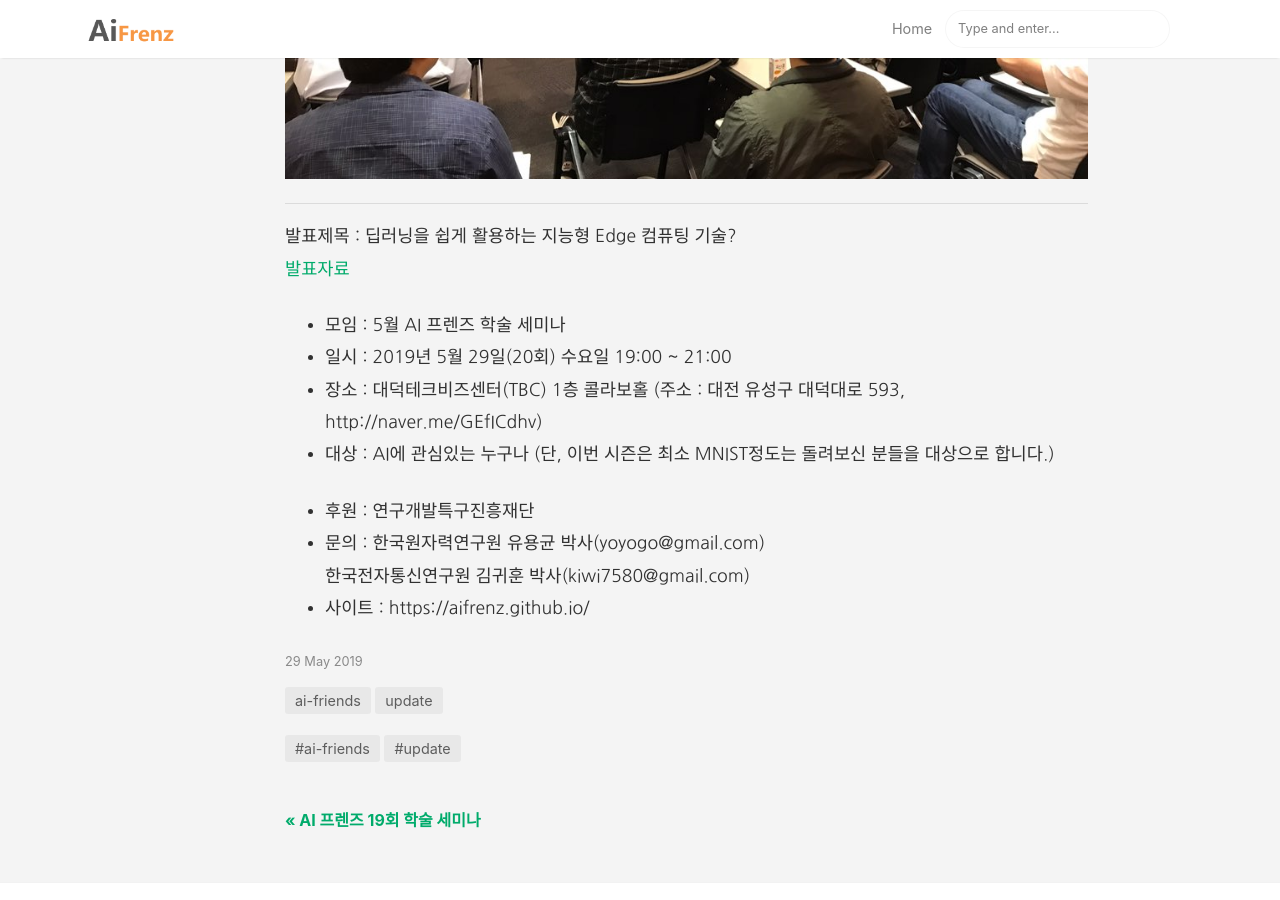
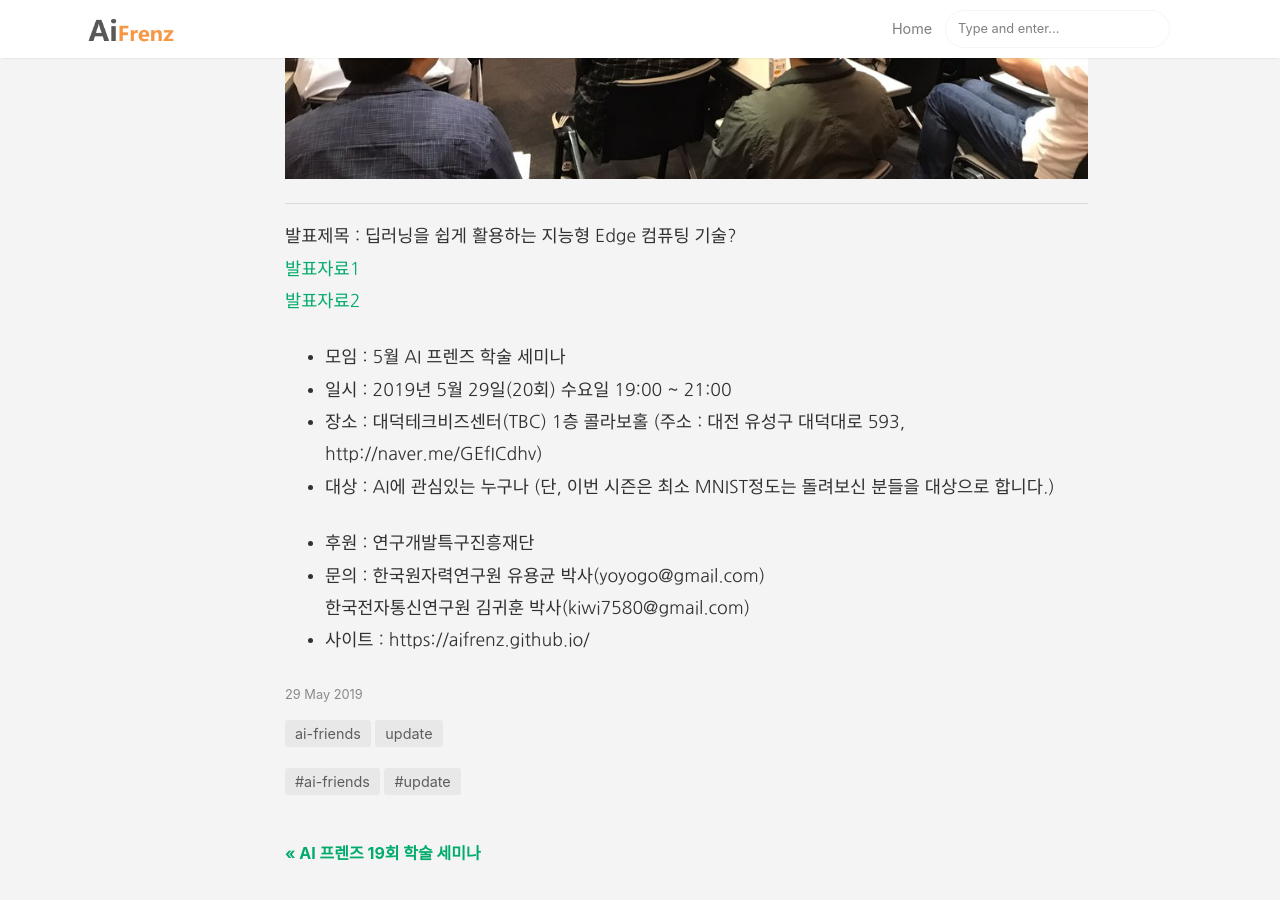
Before and after one commit to aifrenz/aifrenz.github.io, a Jekyll site: the page built from _posts/2019-05-29-20th-seminar.markdown, in a window 1280 px wide and 900 px high, scrolled down 759 px. Built offline with Jekyll 4.4.1, drawn with Linux system fonts in a browser that asks for light colours; comment, search, counter and statistics services are not loaded.

Commit message:
Update 2019-05-29-20th-seminar.markdown

```diff
--- a/_posts/2019-05-29-20th-seminar.markdown
+++ b/_posts/2019-05-29-20th-seminar.markdown
@@ -12,7 +12,8 @@ image: /images/20190529.jpg
 ---
 ***
 발표제목 : 딥러닝을 쉽게 활용하는 지능형 Edge 컴퓨팅 기술?
-[발표자료]({{ "/present_file/AI프렌즈_김귀훈_발표자료_190529_FIN.pdf" | absolute_url }})
+[발표자료1]({{ "/present_file/AI프렌즈_김귀훈_발표자료_190529_FIN.pdf" | absolute_url }})
+[발표자료2]({{ "/present_file/ETRI-Vision-VeeaHub_May2019email.pdf" | absolute_url }})
 
 - 모임 : 5월 AI 프렌즈 학술 세미나
 - 일시 : 2019년 5월 29일(20회) 수요일 19:00 ~ 21:00
```
